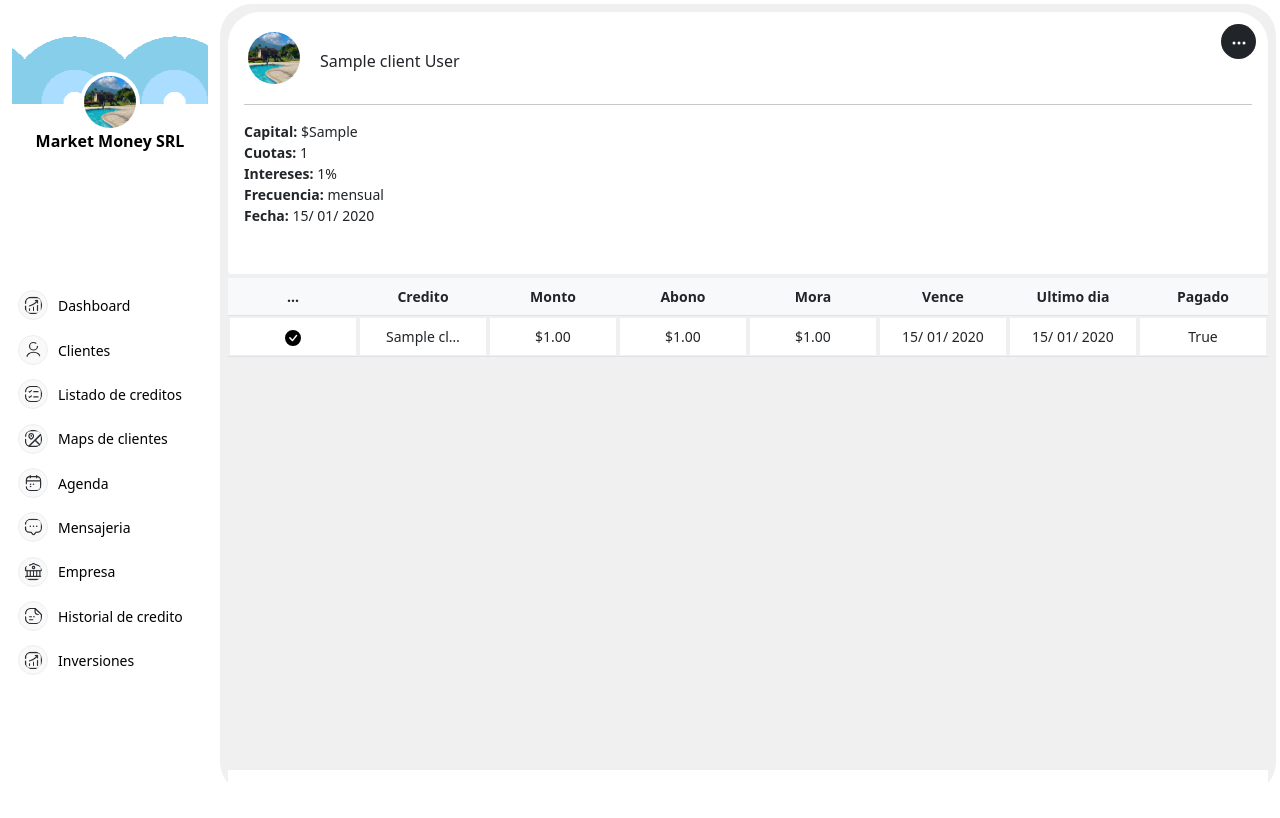
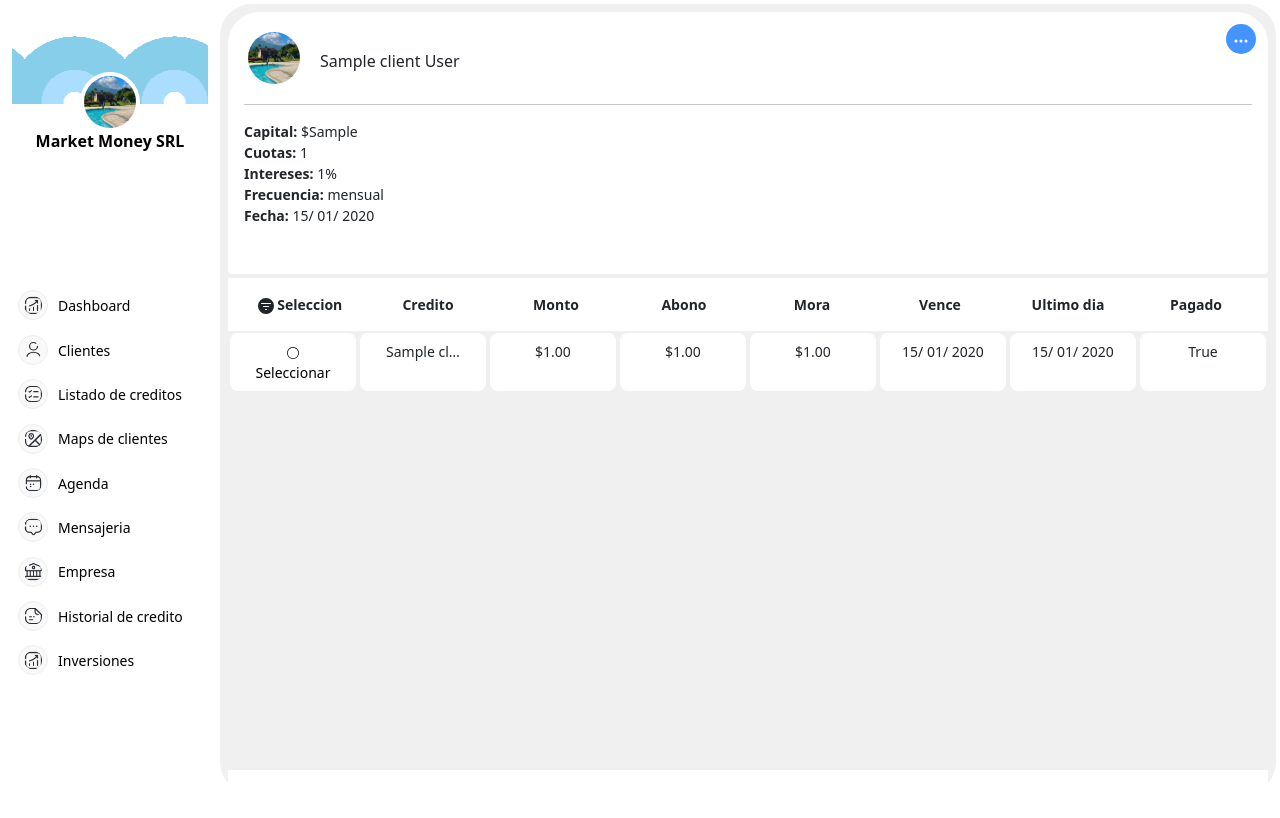
Before and after one commit to the-wandy-olivares/Money, a Django app: page /credit/detail/1/ in a window 1280 px wide. Run offline with Django 5.2, Linux system fonts and the light colour scheme; tables that the repository leaves empty hold one stand-in row (values such as "Sample post").

Commit message:
Mejorar la presentación de la tabla de cuotas: ajustar estilos, agregar lógica para selección y estado de pago, y actualizar estilos de botones en la plantilla de crédito.

```diff
--- a/Easy/Credit/templates/credit/cp/cuotas.html
+++ b/Easy/Credit/templates/credit/cp/cuotas.html
@@ -2,13 +2,15 @@
 <style>
       .thead {
             font-weight: bold;
-            background-color: #f8f9fa;
+            background-color: #ffffff;
+            padding: 8px;
+
       }
 
       .tr {
             display: flex;
             justify-content: start;
-            border-bottom: 1px solid #dee2e6;
+            /* border-bottom: 1px solid #dee2e6; */
             /* padding: 8px 0; */
       }
 
@@ -16,6 +18,8 @@
             flex: 1;
             text-align: center;
             padding: 8px;
+            border-radius: 0.5rem;
+
       }
       .td
       {
@@ -25,6 +29,7 @@
 
       .td button {
             cursor: pointer;
+            font-weight: normal !important;
       }
 
       .td span {
@@ -45,8 +50,11 @@
 <div class="w-100">
       <div class="thead">
             <div class="tr">
+
                   <div class="th">
-                        ...
+                        <svg xmlns="http://www.w3.org/2000/svg" width="16" height="16" fill="currentColor" class="bi bi-filter-circle-fill" viewBox="0 0 16 16">
+                              <path d="M8 16A8 8 0 1 0 8 0a8 8 0 0 0 0 16M3.5 5h9a.5.5 0 0 1 0 1h-9a.5.5 0 0 1 0-1M5 8.5a.5.5 0 0 1 .5-.5h5a.5.5 0 0 1 0 1h-5a.5.5 0 0 1-.5-.5m2 3a.5.5 0 0 1 .5-.5h1a.5.5 0 0 1 0 1h-1a.5.5 0 0 1-.5-.5"/>
+                            </svg> Seleccion
                   </div>
                   <div class="th">Credito</div>
                   <div class="th">Monto</div>
@@ -62,9 +70,16 @@
                   {% for cuota in cuotas %}
                   <div class="tr">
                         <div class="td">
+                              <!-- {{ forloop.counter }} -->
                               <button id="btn-ch{{ cuota.id }}" class='btn-ch bg-transparent border-0' data-id="{{ cuota.id }}" data-monto="{{ cuota.monto }}" onclick="toggleSelection(this)">
-                                    <svg xmlns="http://www.w3.org/2000/svg" width="16" height="16" fill="currentColor" class="bi bi-check-circle-fill" viewBox="0 0 16 16">
-                                    <path d="M16 8A8 8 0 1 1 0 8a8 8 0 0 1 16 0m-3.97-3.03a.75.75 0 0 0-1.08.022L7.477 9.417 5.384 7.323a.75.75 0 0 0-1.06 1.06L6.97 11.03a.75.75 0 0 0 1.079-.02l3.992-4.99a.75.75 0 0 0-.01-1.05z"/></svg>
+                                    <svg id="ckeck{{cuota.id}}" xmlns="http://www.w3.org/2000/svg" width="16" height="16" fill="currentColor" class="d-none bi bi-check2-circle" viewBox="0 0 16 16">
+                                          <path d="M2.5 8a5.5 5.5 0 0 1 8.25-4.764.5.5 0 0 0 .5-.866A6.5 6.5 0 1 0 14.5 8a.5.5 0 0 0-1 0 5.5 5.5 0 1 1-11 0"/>
+                                          <path d="M15.354 3.354a.5.5 0 0 0-.708-.708L8 9.293 5.354 6.646a.5.5 0 1 0-.708.708l3 3a.5.5 0 0 0 .708 0z"/>
+                                        </svg>
+                                        <svg id="bi{{cuota.id}}" xmlns="http://www.w3.org/2000/svg" width="12" height="12" fill="currentColor"  class=" bi bi-circle" viewBox="0 0 16 16">
+                                          <path d="M8 15A7 7 0 1 1 8 1a7 7 0 0 1 0 14m0 1A8 8 0 1 0 8 0a8 8 0 0 0 0 16"/>
+                                        </svg>
+                                    <span id="select{{cuota.id}}">Seleccionar</span>
                               </button>
                         </div>
                         <div class="td">
@@ -106,9 +121,17 @@
             if (selectedButtons.has(button)) {
                   selectedButtons.delete(button);
                   button.classList.remove('text-primary');
+                  document.querySelector('#ckeck' + button.getAttribute('data-id')).classList.add('d-none');
+                  document.querySelector('#bi' + button.getAttribute('data-id')).classList.remove('d-none');
+                  document.querySelector('#select' + button.getAttribute('data-id')).innerText = 'Seleccionar';
             } else {
                   selectedButtons.add(button);
                   button.classList.add('text-primary');
+                  document.querySelector('#ckeck' + button.getAttribute('data-id')).classList.remove('d-none');
+                  document.querySelector('#bi' + button.getAttribute('data-id')).classList.add('d-none');
+
+                  document.querySelector('#select' + button.getAttribute('data-id')).innerText = 'Seleccionado';
+
             }
             updateTotalMonto();
       }
--- a/Easy/Credit/templates/credit/credit-detail.html
+++ b/Easy/Credit/templates/credit/credit-detail.html
@@ -11,7 +11,7 @@
             }
       </style>
       <section class="section-detail overflow-scroll  rounded-5">
-            <button class="position-absolute top-0 end-0 bg-dark text-white  border-0 rounded-circle p-1 mt-4 me-4"  style="width: 35px; height: 35px;">
+            <button class="position-absolute top-0 end-0 bg-primary text-white  border-0 rounded-circle p-1 mt-4 me-4"  style="width: 30px; height: 30px;">
                   <svg xmlns="http://www.w3.org/2000/svg" width="16" height="16" fill="currentColor" class="bi bi-three-dots" viewBox="0 0 16 16">
                         <path d="M3 9.5a1.5 1.5 0 1 1 0-3 1.5 1.5 0 0 1 0 3m5 0a1.5 1.5 0 1 1 0-3 1.5 1.5 0 0 1 0 3m5 0a1.5 1.5 0 1 1 0-3 1.5 1.5 0 0 1 0 3"/>
                       </svg>
--- a/Easy/Easy/templates/base/base.html
+++ b/Easy/Easy/templates/base/base.html
@@ -90,6 +90,9 @@
       {
             font-weight: bold !important;
       }
+      .bg-primary {
+            background-color: rgb(67, 148, 255) !important;
+      }
 </style>
   <body class='body '>
       <main class='d-flex  w-100 ' style=" margin: 0.5vh;">
```
